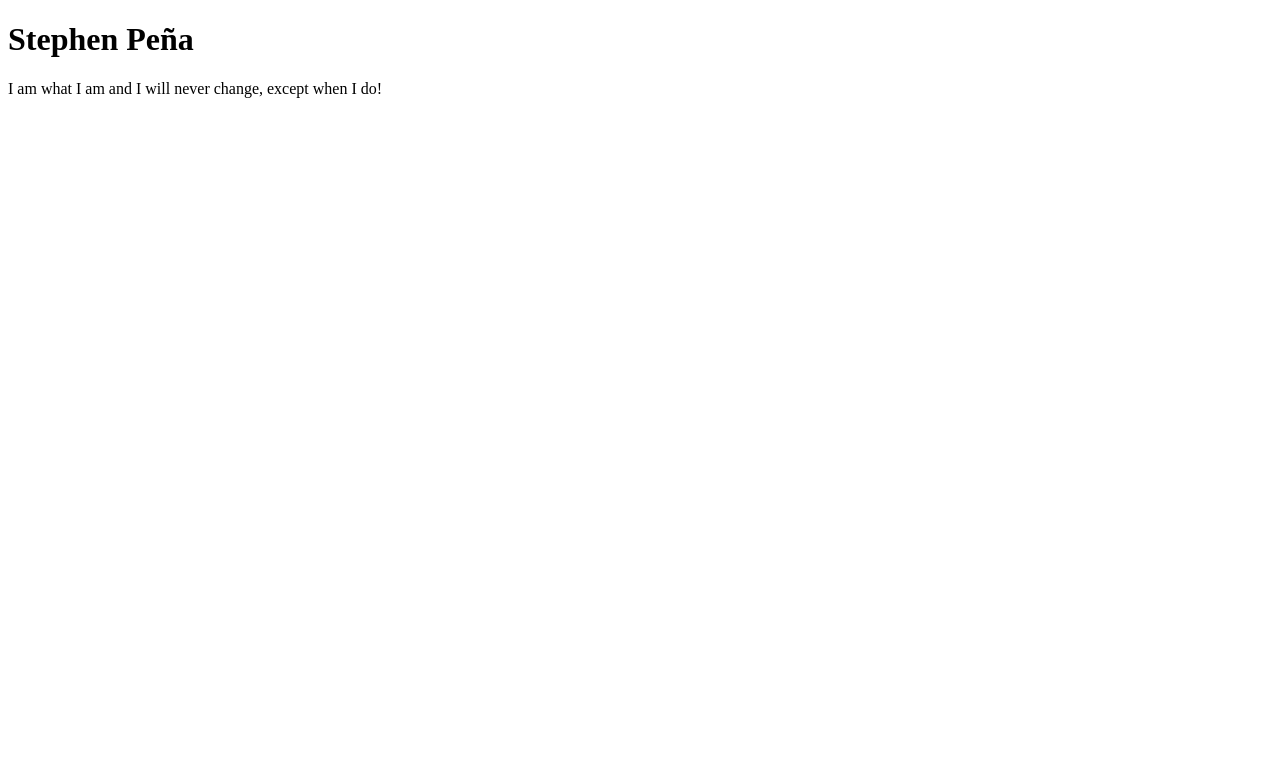
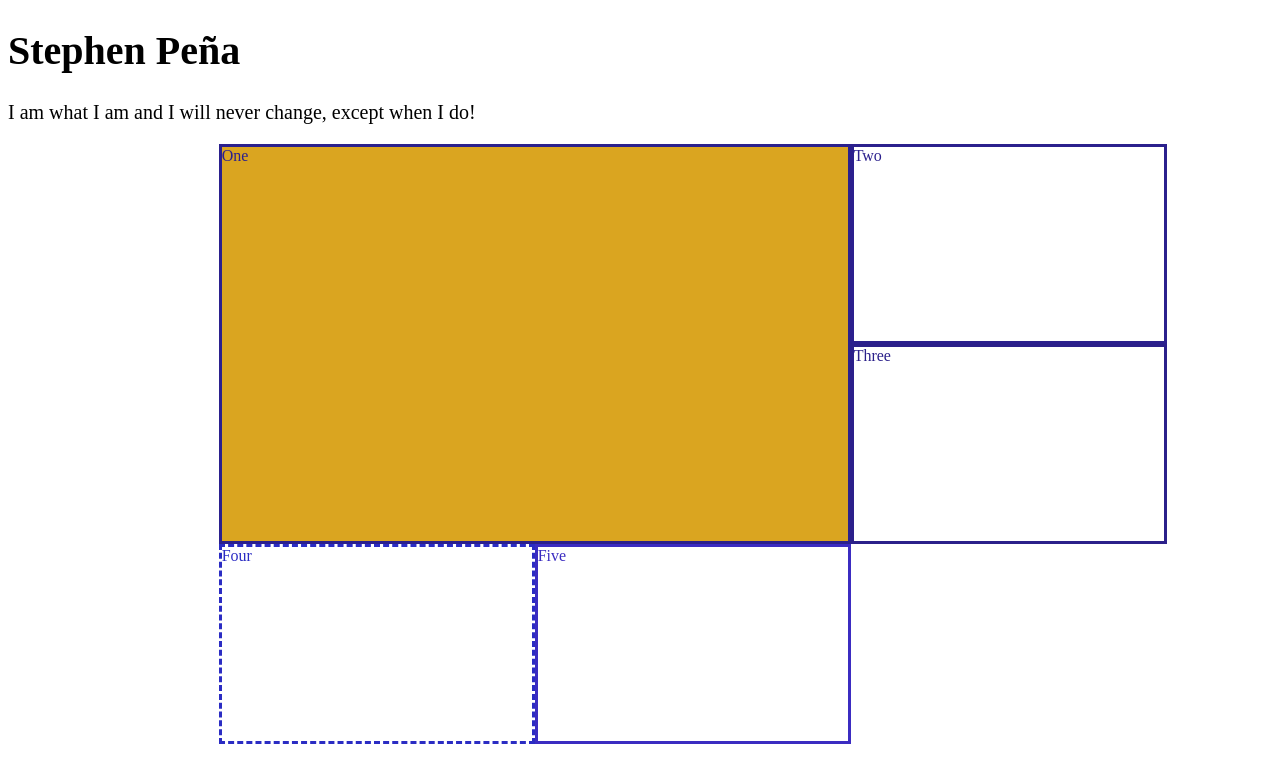
Before and after one commit to penaone/portfoliopage, a plain HTML site: page index.html in a window 1280 px wide. Drawn offline with Linux system fonts and the light colour scheme; files that its build step writes are made by us from their sources.

Commit message:
grid box framework complete

```diff
--- a/assets/css/style.css
+++ b/assets/css/style.css
@@ -1,8 +1,57 @@
-@media screen and (max-width: 900px) {
-    a{
-        color aquamarine;
-    }
-    h1 {
-        font-size: 200px;
-    }
+
+
+
+.header-animate {
+    font-size: 20px;
+    transition-property: font-size;
+    transition-duration: 2s;
 }
+
+.box {
+    background-color: rgb(223, 170, 170);
+
+
+
+}
+
+.bodygrid {
+    display: grid;
+    grid-template-columns: repeat(12, 1fr);
+    grid-gap: auto;
+    grid-auto-rows: minmax(100px, auto);
+    border-left-color: 5px solid black;
+
+  }
+  .box-one {
+    grid-column: 3 / 9;
+    grid-row: 1 / 5;
+    color: #2b208d;
+    border: solid;
+    background-color: goldenrod;
+
+  }
+  .box-two {
+    grid-column: 9 / 12;
+    grid-row: 1 / 3;
+    color: #2b208d;
+    border: solid;
+  }
+  .box-three {
+    grid-column: 9/12;
+    grid-row: 3 / 5;
+    color: #2b208a;
+    border: solid;
+
+  }
+  .box-four {
+    grid-column: 3 / 6;
+    grid-row: 5 / 7;
+    color: #2b2cc3;
+    border: dashed;
+  }
+  .box-five {
+    grid-column: 6 / 9;
+    grid-row: 5 / 7;
+    color: #3b2cc1;
+    border: solid;
+  }
--- a/index.html
+++ b/index.html
@@ -6,15 +6,31 @@
     <meta name="viewport" content="width=device-width, initial-scale = 1.0">
 
 <title>Stephen Pena Portfolio</title>
-<link rel="stylesheet" href="style.css">
+<link rel="stylesheet" href="./assets/css/style.css" />
 
 </head>
 
 <body>
-    <div class="w3-container w3-center w3-animate-top">
+    <header></header>
+
+    <article></article>
+    <div class="header-animate">
         <h1>Stephen Peña</h1>
         <p>I am what I am and I will never change, except when I do!</p>
     </div>
+
+    <div class="bodygrid">
+        <div class="box-one">One</div>
+        <div class="box-two">Two</div>
+        <div class="box-three">Three</div>
+        <div class="box-four">Four</div>
+        <div class="box-five">Five</div>
+
+      </div>
+
+
+
+
 </body>
 
 
```
